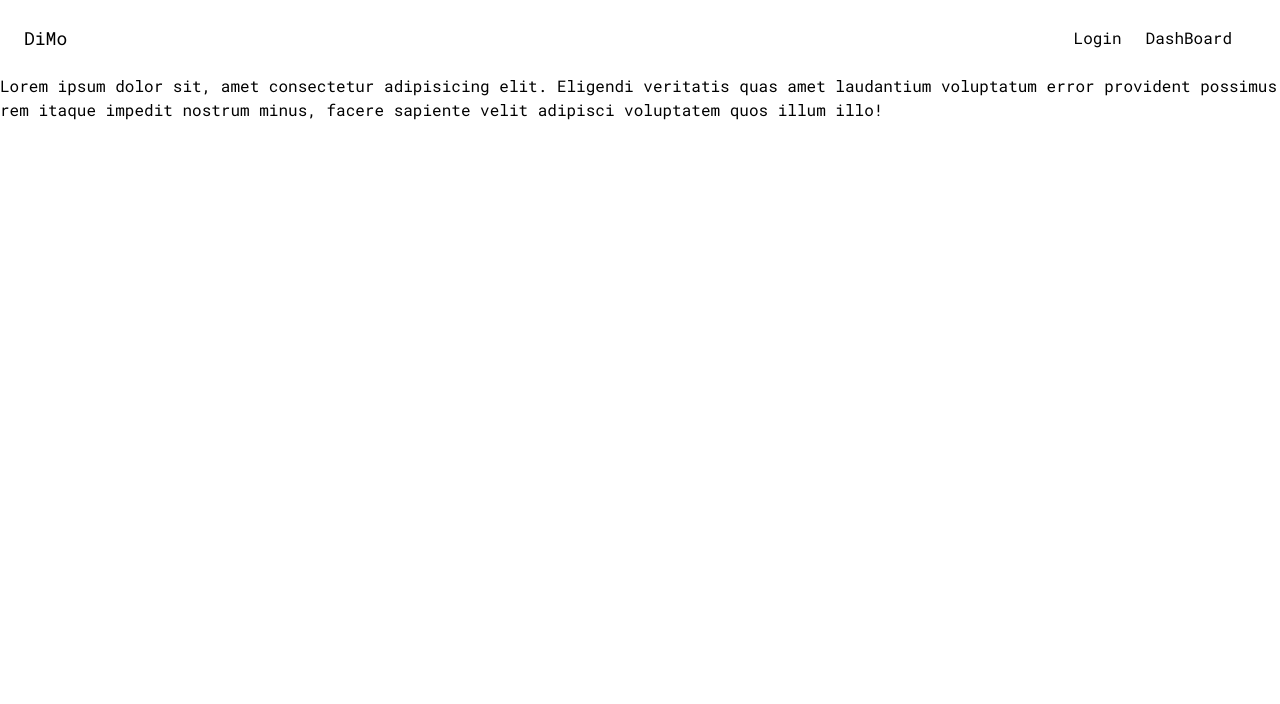
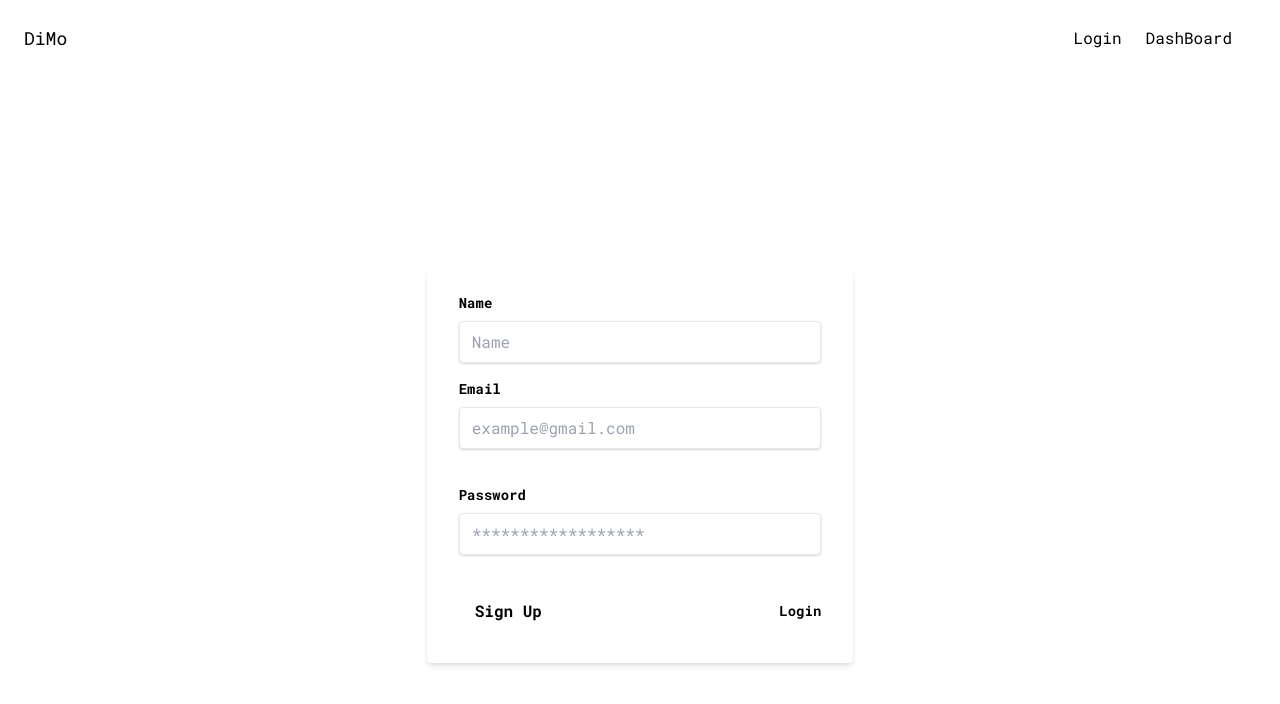
Before and after one commit to vigneshv94/Bootcamp-DiMo-Frontend, an Angular app: page /signup in a window 1280 px wide. Shown: the top 704 px of the page. Built offline with nearby package versions, Linux system fonts and the light colour scheme.

Commit message:
[MISC] [Sushil/mahabu/shohib] validation in login form

```diff
--- a/src/app/login/login.component.ts
+++ b/src/app/login/login.component.ts
@@ -1,4 +1,5 @@
 import { Component, OnInit } from '@angular/core';
+import { FormGroup, FormControl } from '@angular/forms';
 
 @Component({
   selector: 'app-login',
@@ -8,7 +9,13 @@ import { Component, OnInit } from '@angular/core';
 
 export class LoginComponent implements OnInit {
 
-  constructor() { }
+  loginForm: FormGroup;
+  constructor() {
+    this.loginForm = new FormGroup({
+      email: new FormControl('', []),
+      address: new FormControl(''),
+    })
+  }
 
   ngOnInit(): void {
   }
--- a/src/app/signup/signup.component.html
+++ b/src/app/signup/signup.component.html
@@ -1 +1,35 @@
-<p>Lorem ipsum dolor sit, amet consectetur adipisicing elit. Eligendi veritatis quas amet laudantium voluptatum error provident possimus rem itaque impedit nostrum minus, facere sapiente velit adipisci voluptatem quos illum illo! </p>
+<div class="flex justify-center items-center h-screen">
+  <div class="bg-white shadow-md rounded px-8 pt-6 pb-8 mb-4 flex flex-col w-4/12" >
+    <form [formGroup]="signupForm" (ngSubmit)="onSubmit()">
+    <div class="mb-4">
+      <label class="block text-grey-darker text-sm font-bold mb-2" for="name">
+        Name
+      </label>
+      <input class="shadow appearance-none border rounded w-full py-2 px-3 text-grey-darker" id="name" formControlName="name" type="text" placeholder="Name">
+      <div *ngIf="name.invalid && (name.dirty && name.touched)" class="text-error bg-grey-400"> Name must be minimum 3 characters</div>
+    </div>
+    <div class="mb-6">
+      <label class="block text-grey-darker text-sm font-bold mb-2" for="email">
+        Email
+      </label>
+      <input class="shadow appearance-none border border-red rounded w-full py-2 px-3 text-grey-darker mb-3" id="Email" formControlName="email" type="email" placeholder="example@gmail.com">
+      <div *ngIf="email.invalid && (email.dirty && email.touched)" class="text-error bg-grey-400">not a valid Email address</div>
+    </div>
+    <div class="mb-6">
+      <label class="block text-grey-darker text-sm font-bold mb-2" for="password">
+        Password
+      </label>
+      <input class="shadow appearance-none border border-red rounded w-full py-2 px-3 text-grey-darker mb-3" id="password" formControlName="password" type="password" placeholder="******************">
+      <div *ngIf="password.invalid && (password.dirty && password.touched)" class="text-error bg-grey-400">Password must be 7 to 15 characters, numeric digits, underscore and first character must be a letter</div>
+    </div>
+    <div class="flex items-center justify-between">
+      <button class="bg-blue hover:bg-blue-dark text-blue font-bold py-2 px-4 rounded" type="submit" >
+        Sign Up
+      </button>
+      <a class="inline-block align-baseline font-bold text-sm text-blue hover:text-blue-darker" routerLink="/login">
+        Login
+      </a>
+    </div>
+  </form>
+  </div>
+</div>
--- a/src/app/signup/signup.component.ts
+++ b/src/app/signup/signup.component.ts
@@ -1,4 +1,5 @@
 import { Component, OnInit } from '@angular/core';
+import { FormGroup, FormControl, Validators } from '@angular/forms';
 
 @Component({
   selector: 'app-signup',
@@ -7,9 +8,40 @@ import { Component, OnInit } from '@angular/core';
 })
 export class SignupComponent implements OnInit {
 
-  constructor() { }
+  signupForm: FormGroup
+  constructor() {
+    this.signupForm = new FormGroup({
+      name: new FormControl('', [
+        Validators.minLength(3)
+      ]),
+      email: new FormControl('', [
+        Validators.email
+      ]),
+      password: new FormControl('', [Validators.required, Validators.pattern(/^[A-Za-z]\w{7,14}$/)])
+    })
+  }
 
-  ngOnInit(): void {
+  ngOnInit(): void {}
+
+  get name() {
+    return this.signupForm.get('name');
+  }
+
+  get email() {
+    return this.signupForm.get('email');
+  }
+
+  get password() {
+    return this.signupForm.get('password');
+  }
+
+  formControlValue(control: string): string {
+    return this.signupForm.get(control).value;
+  }
+
+  onSubmit() {
+    console.log(this.formControlValue('name'), this.formControlValue('email'), this.formControlValue('password'))
+
   }
 
 }
```
Also changed, not shown: src/app/app.module.ts (+6 -3 lines), 1 other file (tests, documents, lock files or other folders).
